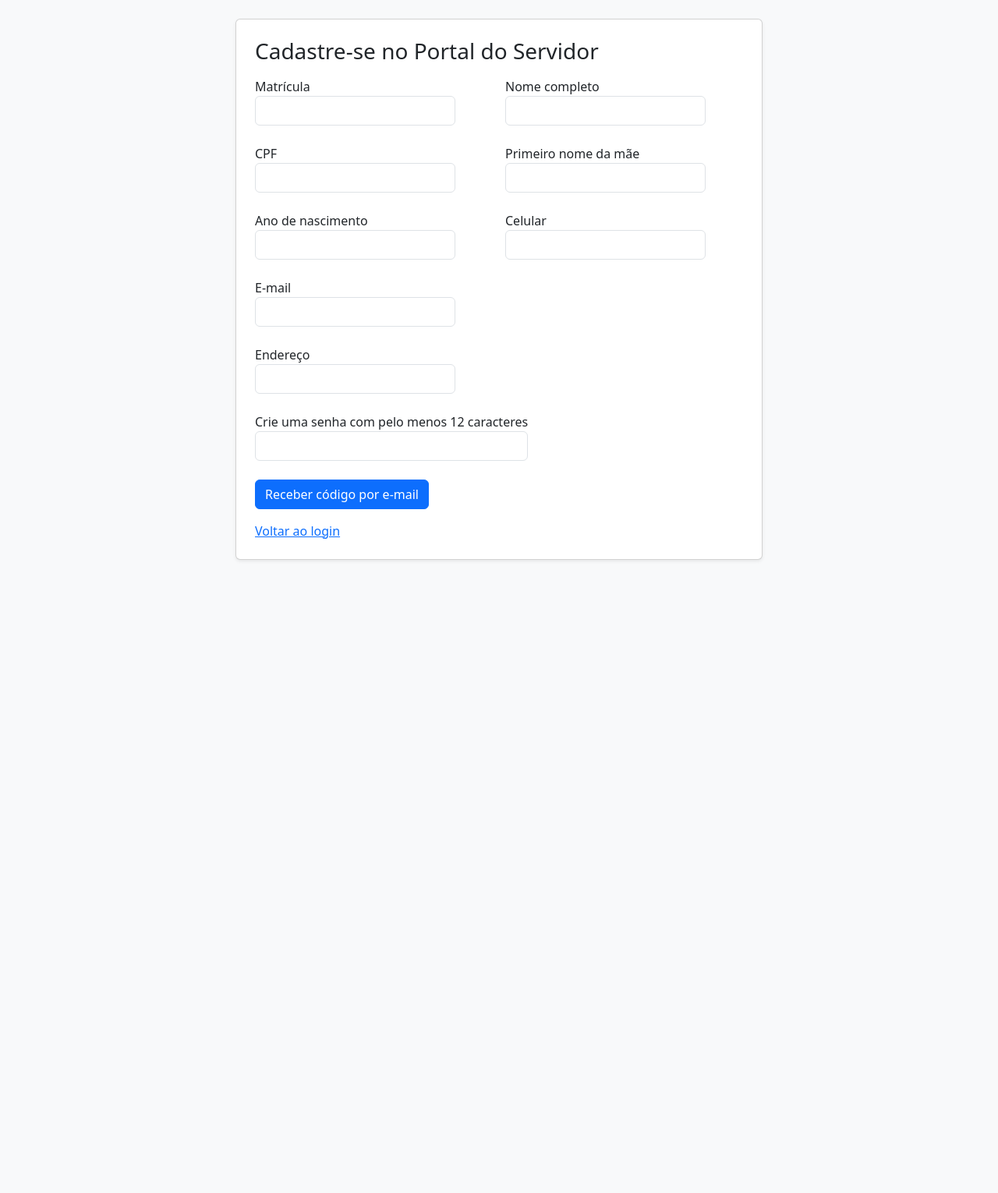
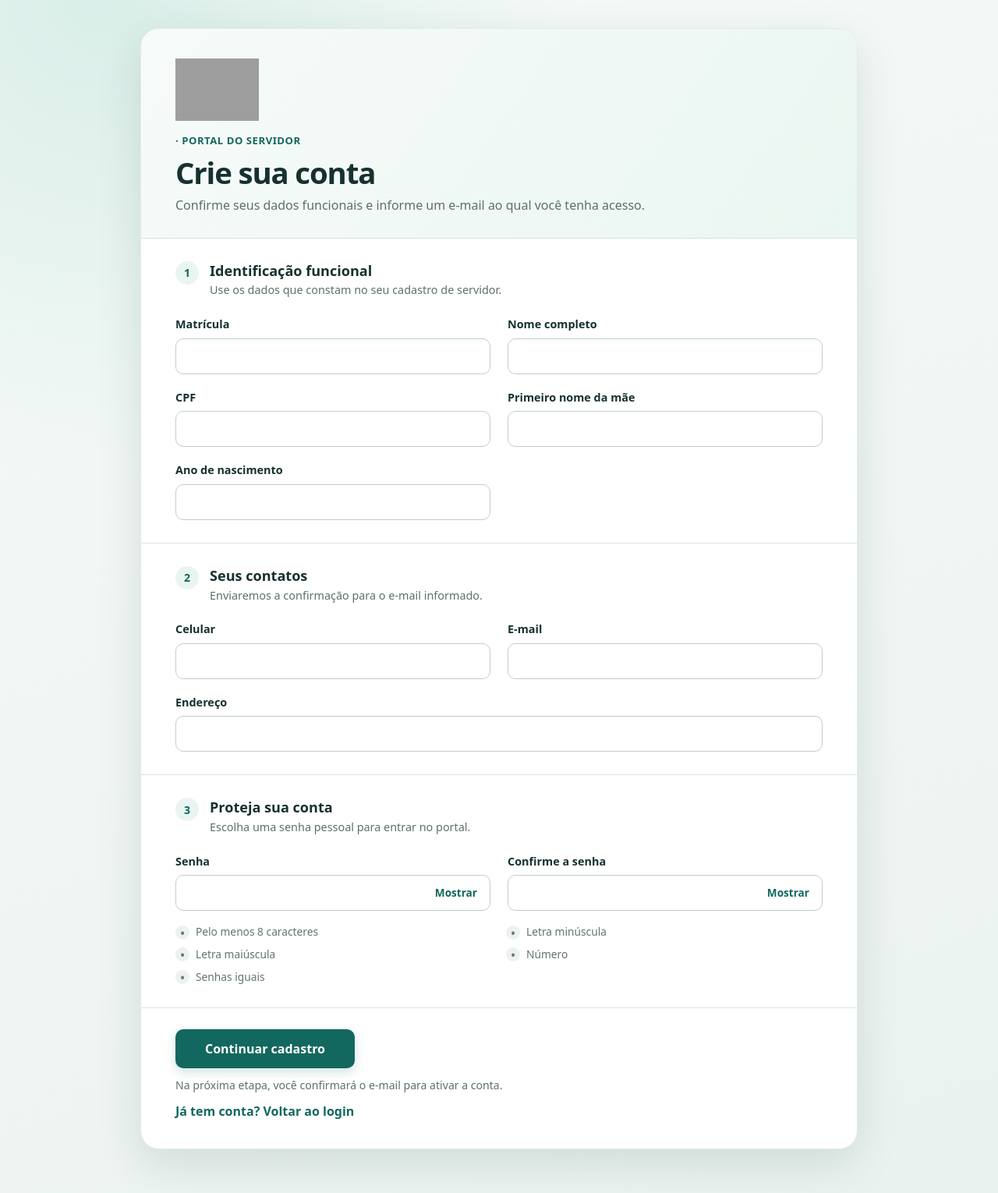
Before and after one commit to rs3002025/projeto_protocolov1, a Flask app: template templates/portal_cadastro.html in a window 1280 px wide. Shown: the whole page at 78% size. Before the commit the page ends 719 px from the top, so only its background shows below. Run offline with Flask 3, Linux system fonts and the light colour scheme; the template is opened without the code that fills it, so the values that code supplies are empty; some libraries are stand-ins or nearby versions; grey boxes are pictures that could not be loaded.

Commit message:
Atualizar cadastro do Portal do Servidor e login do cliente (#98)
* Validate portal passwords and confirmation with eight-character minimum

* Improve portal signup and login presentation

* Improve portal signup and login presentation

* Improve portal signup and login presentation

* Improve portal signup and login presentation

* Improve portal signup and login presentation

* Improve portal signup and login presentation

* Cover portal password and signup flow regressions

```diff
--- a/app.py
+++ b/app.py
@@ -1053,6 +1053,13 @@ def _strong_password(value):
         '123456789012', 'admin12345678', 'password123456', 'senha12345678'}
 
 
+def _portal_password_valid(value):
+    return (8 <= len(value) <= 128 and value.strip() == value
+            and any(char.islower() for char in value)
+            and any(char.isupper() for char in value)
+            and any(char.isdigit() for char in value))
+
+
 def _email_code_hash(record_id, code):
     return hmac.new(app.config['SECRET_KEY'].encode(), f'{record_id}:{code}'.encode(), hashlib.sha256).hexdigest()
 
@@ -1094,6 +1101,7 @@ def portal_cadastro(slug):
         telefone = (request.form.get('telefone') or '').strip()[:30]
         endereco = (request.form.get('endereco') or '').strip()[:500]
         senha = request.form.get('senha') or ''
+        confirmar_senha = request.form.get('confirmar_senha') or ''
         fingerprint = login_fingerprint(f'cadastro:{organizacao.slug}', matricula)
         now = datetime.utcnow()
         tentativa = LoginTentativa.query.filter_by(identificador_hash=fingerprint).with_for_update().first()
@@ -1110,7 +1118,9 @@ def portal_cadastro(slug):
                      and _identity_text(servidor.nome_mae).split(' ')[0] == primeiro_nome_mae
                      and str(servidor.nascimento.year) == ano
                      and not Usuario.query.filter_by(tenant_id=organizacao.id, servidor_id=servidor.id).first())
-        if not valid or not _strong_password(senha) or not re.fullmatch(r'[^\s@]+@[^\s@]+\.[^\s@]+', email) or not telefone or not endereco:
+        if (not valid or not _portal_password_valid(senha) or senha != confirmar_senha
+                or not re.fullmatch(r'[^\s@]+@[^\s@]+\.[^\s@]+', email)
+                or not telefone or not endereco):
             if not tentativa:
                 tentativa = LoginTentativa(identificador_hash=fingerprint, tentativas=0, janela_iniciada_em=now)
                 db.session.add(tentativa)
@@ -1213,8 +1223,8 @@ def portal_recuperar(slug, token):
     if request.method == 'POST':
         password = request.form.get('senha') or ''
         confirmation = request.form.get('confirmar_senha') or ''
-        if len(password) < 12 or password != confirmation:
-            flash('Informe uma senha de pelo menos 12 caracteres e repita-a corretamente.', 'danger')
+        if not _portal_password_valid(password) or password != confirmation:
+            flash('A senha deve ter pelo menos 8 caracteres, letras minúsculas, maiúsculas e um número. Confira também a confirmação.', 'danger')
         else:
             user = Usuario.query.filter_by(id=record.usuario_id, tenant_id=organizacao.id,
                                            tipo='requerente', status='ativo').first_or_404()
--- /dev/null
+++ b/static/portal-cadastro.css
@@ -0,0 +1,40 @@
+:root{color-scheme:light;--ink:#16312f;--muted:#5c706c;--line:#d8e5e1;--accent:#12685e;--soft:#eaf5f1}
+*{box-sizing:border-box}
+body{margin:0;min-height:100vh;background:radial-gradient(circle at 10% 0%,#d9eee8 0,transparent 32%),linear-gradient(160deg,#f6faf8,#eaf2ef);color:var(--ink);font-family:system-ui,-apple-system,"Segoe UI",sans-serif}
+.cadastro-shell{width:min(920px,calc(100% - 32px));margin:36px auto 56px}
+.cadastro-card{background:#fff;border:1px solid #e0ebe7;border-radius:24px;box-shadow:0 18px 55px #123b3020;overflow:hidden}
+.cadastro-header{padding:38px 44px 30px;background:linear-gradient(125deg,#f7fbf9,#eaf6f1);border-bottom:1px solid var(--line)}
+.cadastro-logo{display:block;width:min(290px,100%);height:80px;object-fit:contain;object-position:left center;margin-bottom:16px}
+.cadastro-eyebrow{display:block;color:var(--accent);font-size:.82rem;font-weight:700;letter-spacing:.04em;text-transform:uppercase;margin-bottom:7px}
+h1{font-size:clamp(1.8rem,3.2vw,2.4rem);font-weight:750;letter-spacing:-.03em;margin:0 0 7px}
+.cadastro-header p{color:var(--muted);margin:0;line-height:1.5}
+.cadastro-card>.alert{margin:24px 44px 0}
+.cadastro-section{padding:29px 44px;border-bottom:1px solid var(--line)}
+.section-heading{display:flex;gap:14px;align-items:flex-start;margin-bottom:22px}
+.section-number{flex:0 0 30px;height:30px;display:grid;place-items:center;border-radius:50%;background:var(--soft);color:var(--accent);font-weight:800;font-size:.88rem}
+.section-heading h2{font-size:1.13rem;font-weight:750;margin:2px 0 3px}
+.section-heading p{font-size:.9rem;color:var(--muted);margin:0}
+.form-grid{display:grid;grid-template-columns:repeat(2,minmax(0,1fr));gap:19px 22px}
+.span-2{grid-column:1/-1}
+label{display:block;font-size:.9rem;font-weight:650;margin-bottom:7px}
+input:not([type=hidden]){display:block;width:100%;height:46px;padding:10px 13px;border:1px solid #bfcfc9;border-radius:10px;background:#fff;color:var(--ink);font:inherit;outline:none;transition:border-color .15s,box-shadow .15s}
+input:not([type=hidden]):focus{border-color:var(--accent);box-shadow:0 0 0 3px #208c7840}
+input:user-invalid{border-color:#bc574b}
+.password-wrap{position:relative}
+.password-wrap input{padding-right:86px}
+.toggle-password{position:absolute;right:7px;top:6px;height:34px;padding:0 10px;border:0;border-radius:7px;background:transparent;color:var(--accent);font-size:.85rem;font-weight:700}
+.toggle-password:hover,.toggle-password:focus-visible{background:var(--soft)}
+.password-rules{display:grid;grid-template-columns:repeat(2,minmax(0,1fr));gap:8px 18px;margin-top:17px}
+.rule{font-size:.86rem;color:#63736f;display:flex;align-items:center;gap:8px}
+.rule::before{content:"•";width:18px;height:18px;display:grid;place-items:center;border-radius:50%;background:#edf1ef;color:#687874;font-weight:800}
+.rule.met::before{content:"✓";background:#dbf2e7;color:#14623e}
+.rule.met{color:#14623e}
+.rule.unmet::before{content:"×";background:#fce9e6;color:#9f3c35}
+.rule.unmet{color:#9f3c35}
+.cadastro-actions{padding:27px 44px 36px;display:flex;flex-direction:column;align-items:flex-start;gap:11px}
+.submit-button{border:0;border-radius:10px;background:var(--accent);color:#fff;font-weight:750;padding:13px 24px;min-width:230px;box-shadow:0 5px 13px #12685e30}
+.submit-button:hover,.submit-button:focus-visible{background:#0c5149}
+.cadastro-actions p{font-size:.88rem;color:var(--muted);margin:0}
+.cadastro-actions a{color:var(--accent);font-weight:650;text-decoration:none}
+.cadastro-actions a:hover{text-decoration:underline}
+@media(max-width:650px){.cadastro-shell{width:min(100% - 20px,560px);margin:14px auto 30px}.cadastro-card{border-radius:16px}.cadastro-header,.cadastro-section{padding:25px 21px}.cadastro-actions{padding:25px 21px}.cadastro-card>.alert{margin:20px 21px 0}.form-grid,.password-rules{grid-template-columns:1fr}.span-2{grid-column:auto}.cadastro-logo{height:66px}.submit-button{width:100%}}
--- /dev/null
+++ b/static/portal-cadastro.js
@@ -0,0 +1,52 @@
+document.addEventListener('DOMContentLoaded', () => {
+    const form = document.getElementById('cadastro-form');
+    const password = document.getElementById('senha');
+    const confirmation = document.getElementById('confirmar_senha');
+    if (!form || !password || !confirmation) return;
+
+    const rules = {
+        length: document.getElementById('rule-length'),
+        lower: document.getElementById('rule-lower'),
+        upper: document.getElementById('rule-upper'),
+        digit: document.getElementById('rule-digit'),
+        match: document.getElementById('rule-match'),
+    };
+
+    const refreshRules = () => {
+        const value = password.value;
+        const started = value.length > 0 || confirmation.value.length > 0;
+        const checks = {
+            length: value.length >= 8 && value.length <= 128 && value.trim() === value,
+            lower: /\p{Ll}/u.test(value),
+            upper: /\p{Lu}/u.test(value),
+            digit: /\p{Nd}/u.test(value),
+            match: confirmation.value.length > 0 && value === confirmation.value,
+        };
+        Object.entries(checks).forEach(([key, valid]) => {
+            rules[key].classList.toggle('met', valid);
+            rules[key].classList.toggle('unmet', started && !valid);
+        });
+        confirmation.setCustomValidity(confirmation.value && !checks.match ? 'As senhas não são iguais.' : '');
+        return Object.values(checks).every(Boolean);
+    };
+
+    password.addEventListener('input', refreshRules);
+    confirmation.addEventListener('input', refreshRules);
+    document.querySelectorAll('[data-toggle-password]').forEach((button) => {
+        button.addEventListener('click', () => {
+            const input = document.getElementById(button.dataset.togglePassword);
+            const visible = input.type === 'password';
+            input.type = visible ? 'text' : 'password';
+            button.textContent = visible ? 'Ocultar' : 'Mostrar';
+            button.setAttribute('aria-label', `${visible ? 'Ocultar' : 'Mostrar'} ${input === password ? 'senha' : 'confirmação da senha'}`);
+        });
+    });
+    form.addEventListener('submit', (event) => {
+        const validPassword = refreshRules();
+        if (!form.checkValidity() || !validPassword) {
+            event.preventDefault();
+            if (!validPassword) (password.value !== confirmation.value && confirmation.value ? confirmation : password).focus();
+            form.reportValidity();
+        }
+    });
+});
--- a/templates/login.html
+++ b/templates/login.html
@@ -5,7 +5,7 @@
         <img id="loginLogo" src="{{ branding_logo_url }}" alt="Logo da organização" class="login-logo">
         <h2 class="login-title">Sistema de Protocolo</h2>
         {% if login_organization %}
-        <p class="text-muted text-center mb-4">Acesso de {{ login_organization.nome }}</p>
+        <p class="text-muted text-center mb-4">{{ login_organization.nome }}</p>
         {% else %}
         <p class="text-muted text-center mb-4">Acesso administrativo da plataforma</p>
         {% endif %}
--- a/templates/portal_cadastro.html
+++ b/templates/portal_cadastro.html
@@ -1,14 +1,72 @@
-<!doctype html><html lang="pt-BR"><head><meta charset="utf-8"><meta name="viewport" content="width=device-width,initial-scale=1"><title>Cadastro — Portal do Servidor</title><link href="https://cdn.jsdelivr.net/npm/bootstrap@5.3.3/dist/css/bootstrap.min.css" rel="stylesheet"></head>
-<body class="bg-light"><main class="container py-4" style="max-width:700px"><div class="card shadow-sm"><div class="card-body p-4"><h1 class="h3">Cadastre-se no Portal do Servidor</h1><p class="text-muted">{{ organizacao.nome }}</p>
-{% with messages=get_flashed_messages(with_categories=true) %}{% for category,message in messages %}<div class="alert alert-{{ category }}">{{ message }}</div>{% endfor %}{% endwith %}
-<form method="post"><input type="hidden" name="csrf_token" value="{{ csrf_token() }}"><div class="row g-3">
-<div class="col-md-6"><label class="form-label">Matrícula<input class="form-control" name="matricula" required maxlength="80"></label></div>
-<div class="col-md-6"><label class="form-label">Nome completo<input class="form-control" name="nome" required></label></div>
-<div class="col-md-6"><label class="form-label">CPF<input class="form-control" name="cpf" inputmode="numeric" required></label></div>
-<div class="col-md-6"><label class="form-label">Primeiro nome da mãe<input class="form-control" name="primeiro_nome_mae" required></label></div>
-<div class="col-md-6"><label class="form-label">Ano de nascimento<input class="form-control" name="ano_nascimento" inputmode="numeric" pattern="[0-9]{4}" required></label></div>
-<div class="col-md-6"><label class="form-label">Celular<input class="form-control" name="telefone" type="tel" required></label></div>
-<div class="col-12"><label class="form-label">E-mail<input class="form-control" name="email" type="email" required></label></div>
-<div class="col-12"><label class="form-label">Endereço<input class="form-control" name="endereco" required></label></div>
-<div class="col-12"><label class="form-label">Crie uma senha com pelo menos 12 caracteres<input class="form-control" name="senha" type="password" minlength="12" autocomplete="new-password" required></label></div>
-</div><button class="btn btn-primary mt-3" type="submit">Receber código por e-mail</button></form><a class="d-block mt-3" href="{{ tenant_entry_url('portal_login', organizacao) }}">Voltar ao login</a></div></div></main></body></html>
+<!doctype html>
+<html lang="pt-BR">
+<head>
+    <meta charset="utf-8">
+    <meta name="viewport" content="width=device-width, initial-scale=1">
+    <title>Cadastro — Portal do Servidor</title>
+    <link href="https://cdn.jsdelivr.net/npm/bootstrap@5.3.3/dist/css/bootstrap.min.css" rel="stylesheet">
+    <link href="{{ url_for('static', filename='portal-cadastro.css') }}" rel="stylesheet">
+    <script src="{{ url_for('static', filename='portal-cadastro.js') }}" defer></script>
+</head>
+<body>
+<main class="cadastro-shell">
+    <div class="cadastro-card">
+        <header class="cadastro-header">
+            <img src="{{ url_for('organization_logo', slug=organizacao.slug) }}" alt="Logo de {{ organizacao.nome }}" class="cadastro-logo">
+            <span class="cadastro-eyebrow">{{ organizacao.nome }} · Portal do Servidor</span>
+            <h1>Crie sua conta</h1>
+            <p>Confirme seus dados funcionais e informe um e-mail ao qual você tenha acesso.</p>
+        </header>
+
+        {% with messages = get_flashed_messages(with_categories=true) %}
+            {% for category, message in messages %}<div class="alert alert-{{ category }}" role="alert">{{ message }}</div>{% endfor %}
+        {% endwith %}
+
+        <form id="cadastro-form" method="post" novalidate>
+            <input type="hidden" name="csrf_token" value="{{ csrf_token() }}">
+
+            <section class="cadastro-section" aria-labelledby="identificacao-title">
+                <div class="section-heading"><span class="section-number">1</span><div><h2 id="identificacao-title">Identificação funcional</h2><p>Use os dados que constam no seu cadastro de servidor.</p></div></div>
+                <div class="form-grid">
+                    <div><label for="matricula">Matrícula</label><input id="matricula" name="matricula" autocomplete="off" maxlength="80" required></div>
+                    <div><label for="nome">Nome completo</label><input id="nome" name="nome" autocomplete="name" required></div>
+                    <div><label for="cpf">CPF</label><input id="cpf" name="cpf" inputmode="numeric" autocomplete="off" required></div>
+                    <div><label for="primeiro_nome_mae">Primeiro nome da mãe</label><input id="primeiro_nome_mae" name="primeiro_nome_mae" autocomplete="off" required></div>
+                    <div><label for="ano_nascimento">Ano de nascimento</label><input id="ano_nascimento" name="ano_nascimento" inputmode="numeric" pattern="[0-9]{4}" maxlength="4" required></div>
+                </div>
+            </section>
+
+            <section class="cadastro-section" aria-labelledby="contato-title">
+                <div class="section-heading"><span class="section-number">2</span><div><h2 id="contato-title">Seus contatos</h2><p>Enviaremos a confirmação para o e-mail informado.</p></div></div>
+                <div class="form-grid">
+                    <div><label for="telefone">Celular</label><input id="telefone" name="telefone" type="tel" autocomplete="tel" required></div>
+                    <div><label for="email">E-mail</label><input id="email" name="email" type="email" autocomplete="email" required></div>
+                    <div class="span-2"><label for="endereco">Endereço</label><input id="endereco" name="endereco" autocomplete="street-address" required></div>
+                </div>
+            </section>
+
+            <section class="cadastro-section" aria-labelledby="senha-title">
+                <div class="section-heading"><span class="section-number">3</span><div><h2 id="senha-title">Proteja sua conta</h2><p>Escolha uma senha pessoal para entrar no portal.</p></div></div>
+                <div class="form-grid">
+                    <div><label for="senha">Senha</label><div class="password-wrap"><input id="senha" name="senha" type="password" minlength="8" maxlength="128" autocomplete="new-password" aria-describedby="password-rules" required><button type="button" class="toggle-password" data-toggle-password="senha" aria-label="Mostrar senha">Mostrar</button></div></div>
+                    <div><label for="confirmar_senha">Confirme a senha</label><div class="password-wrap"><input id="confirmar_senha" name="confirmar_senha" type="password" minlength="8" maxlength="128" autocomplete="new-password" required><button type="button" class="toggle-password" data-toggle-password="confirmar_senha" aria-label="Mostrar confirmação da senha">Mostrar</button></div></div>
+                </div>
+                <div id="password-rules" class="password-rules" aria-live="polite">
+                    <span id="rule-length" class="rule">Pelo menos 8 caracteres</span>
+                    <span id="rule-lower" class="rule">Letra minúscula</span>
+                    <span id="rule-upper" class="rule">Letra maiúscula</span>
+                    <span id="rule-digit" class="rule">Número</span>
+                    <span id="rule-match" class="rule">Senhas iguais</span>
+                </div>
+            </section>
+
+            <div class="cadastro-actions">
+                <button class="submit-button" type="submit">Continuar cadastro</button>
+                <p>Na próxima etapa, você confirmará o e-mail para ativar a conta.</p>
+                <a href="{{ tenant_entry_url('portal_login', organizacao) }}">Já tem conta? Voltar ao login</a>
+            </div>
+        </form>
+    </div>
+</main>
+</body>
+</html>
```
Also changed, not shown: templates/portal_confirmar_cadastro.html (+33 -2 lines), templates/portal_recuperar.html (+1 -1 lines), tests/test_multitenancy.py (+18 -4 lines).
